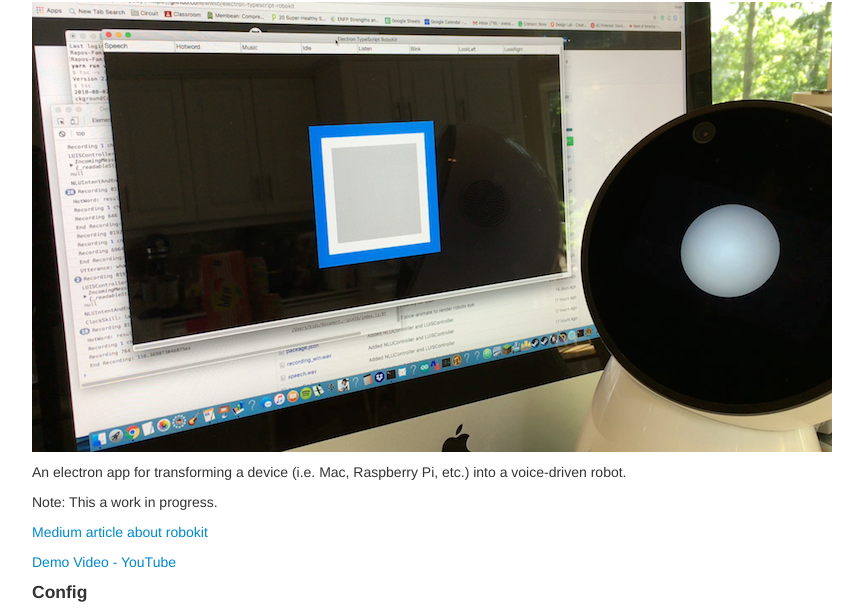
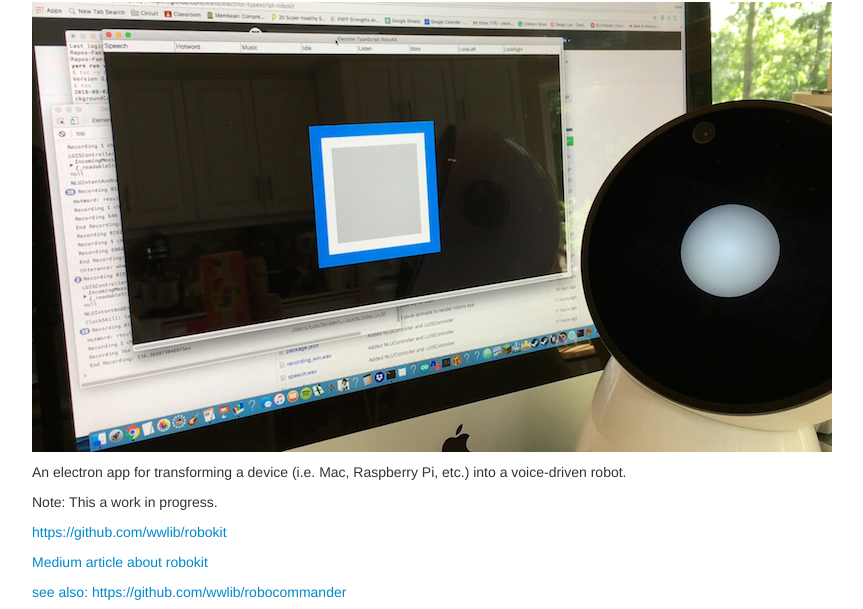
Before and after one commit to wwlib/robokit, an Electron app: page docs/index.html in a window 1280 px wide. Shown: the part 188-797 px from the top of the page, without its empty margins (208-1071 px from the left). Drawn offline with Linux system fonts and the light colour scheme.

Commit message:
updated README and docs.

```diff
--- a/docs/index.html
+++ b/docs/index.html
@@ -26,7 +26,12 @@
 
 <p>Note: This a work in progress.</p>
 
+<p><a href="https://github.com/wwlib/robokit">https://github.com/wwlib/robokit</a></p>
+
 <p><a href="https://medium.com/@andrew.rapo/make-your-own-conversational-ai-social-robot-with-robokit-a-crude-approximation-of-jibo-10847e9a2661">Medium article about robokit</a></p>
+
+<p><a href="https://github.com/wwlib/robocommander">see also: https://github.com/wwlib/robocommander</a></p>
+
 
 <p><a href="https://youtu.be/r_Vzp8tXdkI">Demo Video - YouTube</a></p>
 
```
Also changed, not shown: README.md.
